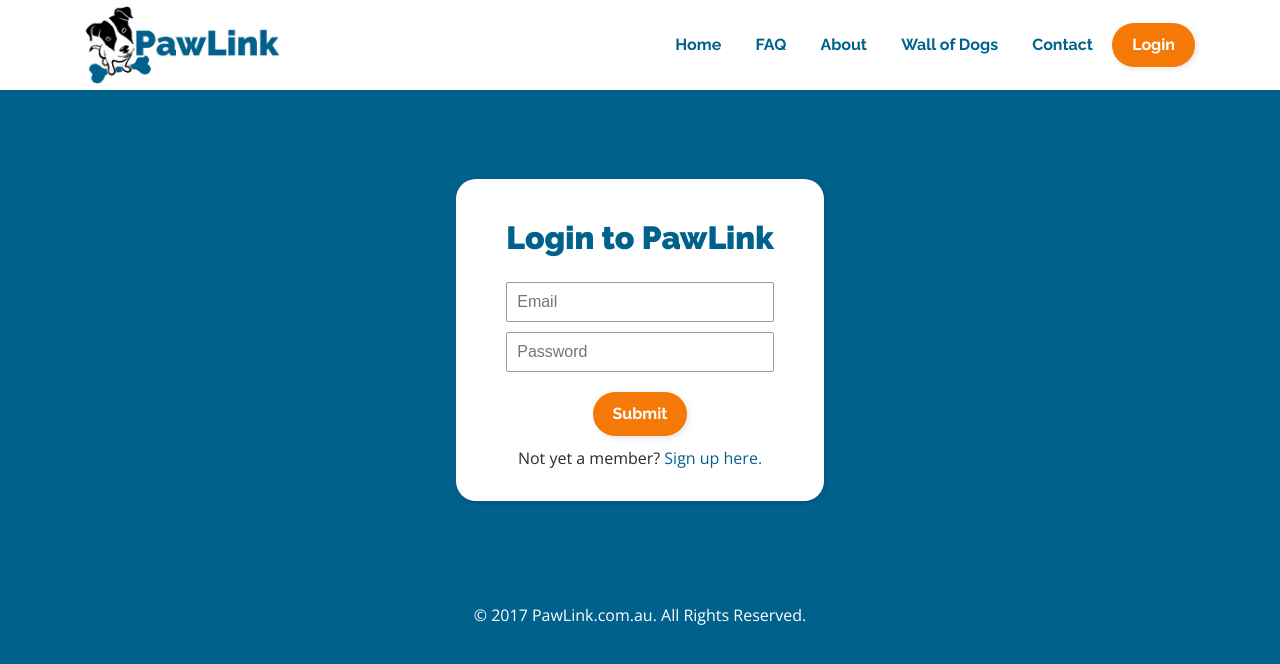
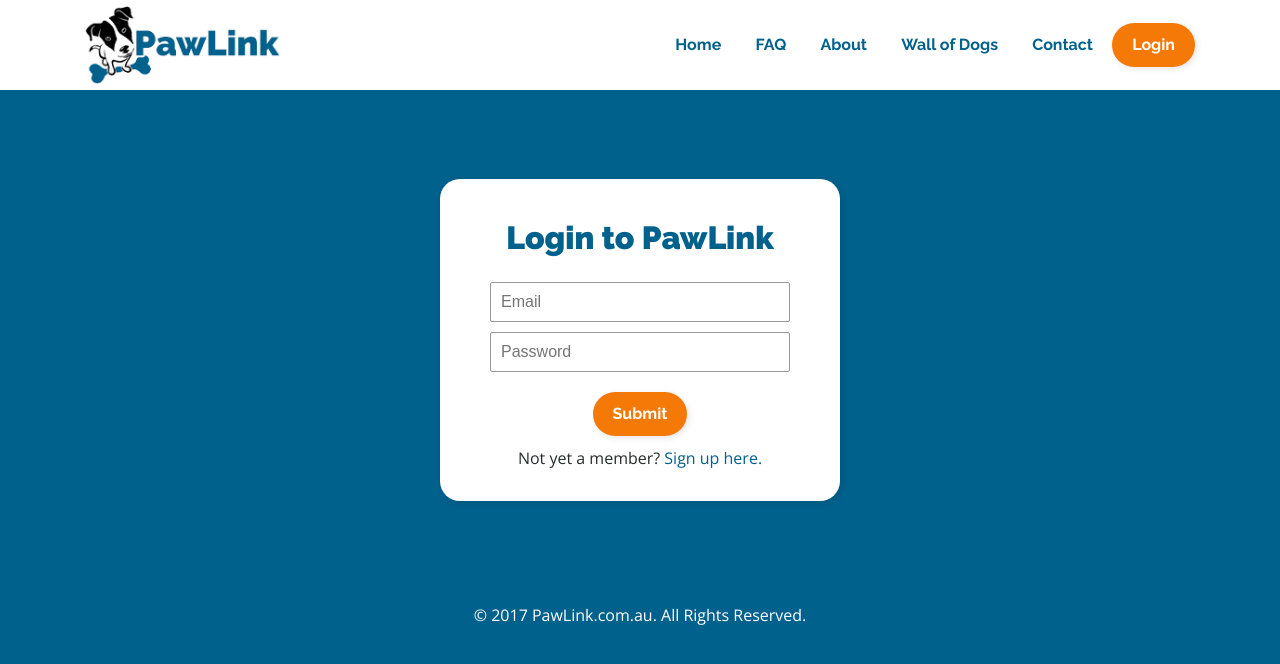
Before and after one commit to casey-turner/PawLink, a PHP site: page /index.php?controller=users in a window 1280 px wide. Shown: the top 664 px of the page. Run offline with PHP 8.4, Linux system fonts and the light colour scheme; some libraries are stand-ins or nearby versions.

Commit message:
HTML & CSS updates and formatting changes
Switched form IDs to classes. Included time on the booking overview view.

```diff
--- a/controllers/users.php
+++ b/controllers/users.php
@@ -41,11 +41,13 @@ function login() {
 
                 //Setting session variables based on user data
                 $userdata = selectData('users', array(
+                    'select' => ' profiles.*, users.*',
                     'left join' => array('table2' => 'profiles', 'column' => 'userID'),
                     'where'=> array('email' => $_SESSION['useremail'] ),
                     'return type' => 'single'
                     )
                 );
+
                 $_SESSION['userID'] = $userdata['userID'];
                 $_SESSION['displayName'] = $userdata['firstName']." ".substr($userdata['lastName'], 0, 1);
 
@@ -55,6 +57,7 @@ function login() {
                     header("location: ?controller=profiles&action=dashboard");
                 } else {
                     header("location: ?controller=profiles&action=create_profile");
+
                 }
 
             } else {
--- a/view/booking_overview.php
+++ b/view/booking_overview.php
@@ -10,6 +10,7 @@
             <div class="col-md-7">
                 <h3>30 minute dog walk</h3>
                 <p>Date: 29/09/17</p>
+                <p>Time: 3:00pm</p>
                 <p>Dogs: German Shepherd - Torah</p>
                 <p>Reference: 885</p>
             </div>
@@ -27,6 +28,7 @@
             <div class="col-md-7">
                 <h3>60 minute dog walk</h3>
                 <p>Date: 17/08/17</p>
+                <p>Time: 10:30am</p>
                 <p>Dogs: Maltese - Jess, Cavalier - Lily</p>
                 <p>Reference: 750</p>
             </div>
--- a/view/contact.php
+++ b/view/contact.php
@@ -6,7 +6,7 @@
             <div class="col-md-2">
             </div>
             <div class="col-md-8">
-                <form id="contact">
+                <form id="contact" class="wide-form">
                     <legend>Contact Us</legend>
                     <label>Your email address</label>
                     <input type="text" name="dogname">
--- a/view/css/styles.css
+++ b/view/css/styles.css
@@ -94,24 +94,17 @@ img {
     border-radius: 1000px;
 }
 /*----------------Form Elements------------*/
-#loginForm,
-#registerForm,{
+.narrow-form {
     width: 400px;
 }
-#loginForm,
-#registerForm,
-#dogRegister,
-#contact,
-#createProfile,
-#bookingForm {
+.wide-form,
+.narrow-form {
     padding: 15px 50px;
     background-color: #FFF;
     border-radius: 20px;
     box-shadow: 2px 2px 6px rgba(0,0,0,.1);
 }
-#dogRegister,
-#contact,
-#bookingForm {
+.wide-form {
     width: 100%;
 }
 
--- a/view/login.php
+++ b/view/login.php
@@ -1,6 +1,6 @@
 
     <div class="centre-flex">
-        <form id="loginForm" action="?controller=users&action=login" method="post">
+        <form class="narrow-form" id="loginForm" action="?controller=users&action=login" method="post">
             <legend>Login to PawLink</legend>
 
             <?php
--- a/view/profile.php
+++ b/view/profile.php
@@ -34,7 +34,7 @@ $rates = selectData('rates', array(
                 </div>
                 <div class="walker-profile-about">
                     <h2>About <?php echo $profile['firstName']; ?></h2>
-                    <p><?php echo $profile["description"]; ?> </p>
+                    <p><?php echo $profile["profileDescription"]; ?> </p>
                 </div>
             </div>
             <div class="col-md-4">
--- a/view/register.php
+++ b/view/register.php
@@ -1,5 +1,5 @@
     <div class="centre-flex">
-        <form id="registerForm" method="post" action="?controller=users&action=register">
+        <form class="wide-form" id="registerForm" method="post" action="?controller=users&action=register">
             <legend>Sign up to PawLink</legend>
             <div class="error_div"></div>
             <label>First name</label>
@@ -16,7 +16,7 @@
             <input type="password" name="confirmpassword">
             <div class="password_error"></div>
             <div class="submit-cont">
-                <input type="submit" class="orange-btn"></input>
+                <input type="submit" class="orange-btn">
                 <p>Already a member? <a href="?controller=users&action=login">Login here.</a></p>
             </div>
         </form>
```
Lines whose indentation alone changed are shown as unchanged.
